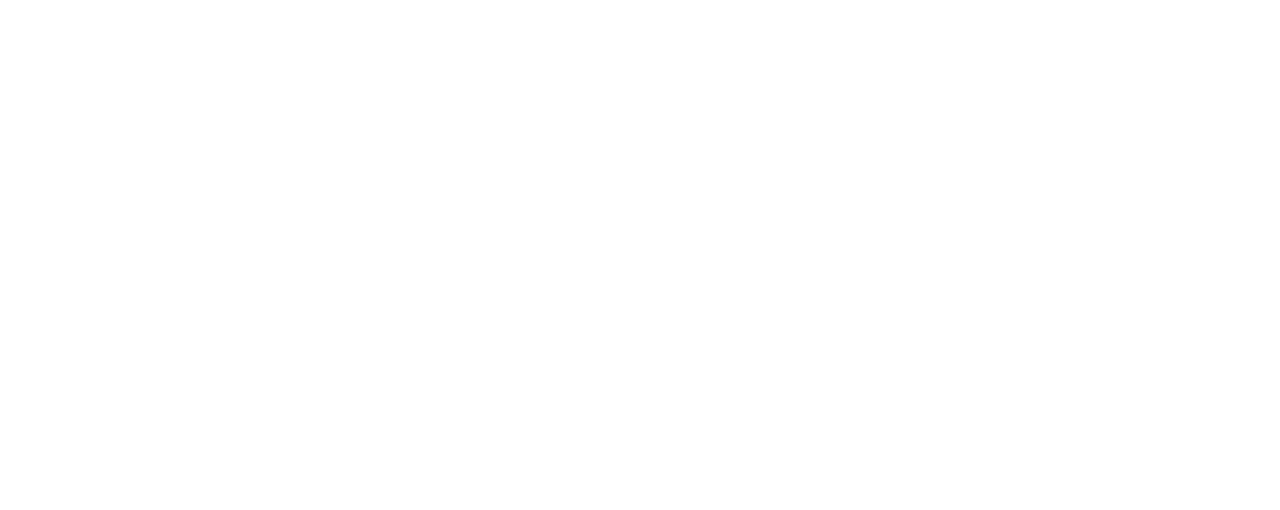
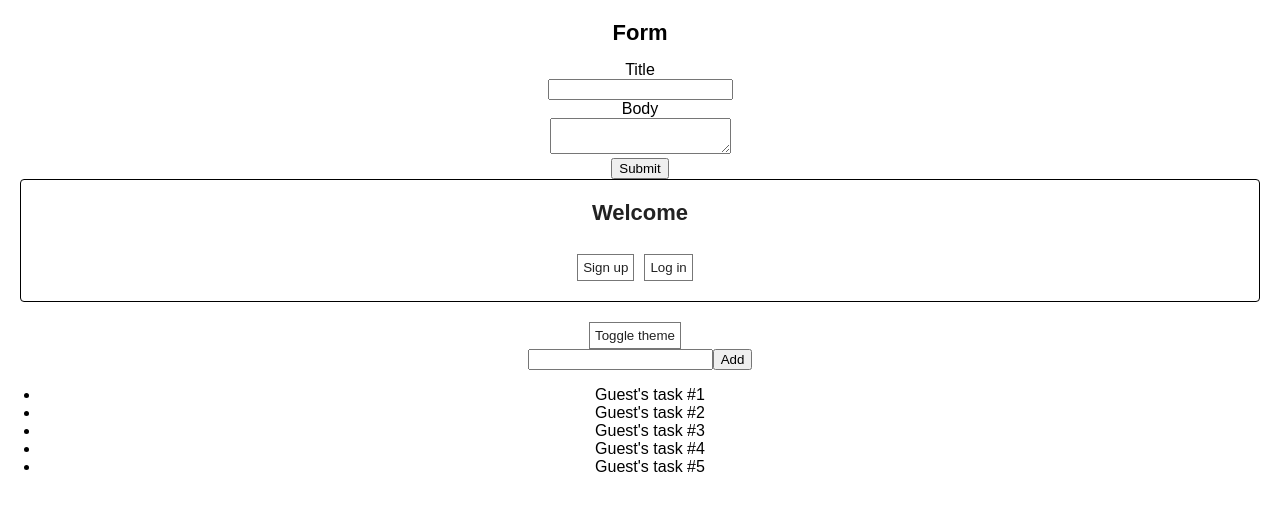
Before and after one commit to LameckMeshack/react4, a React (Create React App) app: page / in a window 1280 px wide. Shown: the top 510 px of the page. Built offline with nearby package versions, Linux system fonts and the light colour scheme.

Commit message:
*Added component todo, myapp anf form into the App.js

```diff
--- a/src/App.js
+++ b/src/App.js
@@ -1,7 +1,17 @@
 import "./App.css";
+import Form from "./components/form";
+import MyApp from "./components/context/MyApp";
+import Todos from "./components/Todos";
 
 function App() {
-  return <div className="App"></div>;
+  return (
+    <div className="App">
+      <Form />
+      <MyApp />
+      <br />
+      <Todos />
+    </div>
+  );
 }
 
 export default App;
```
